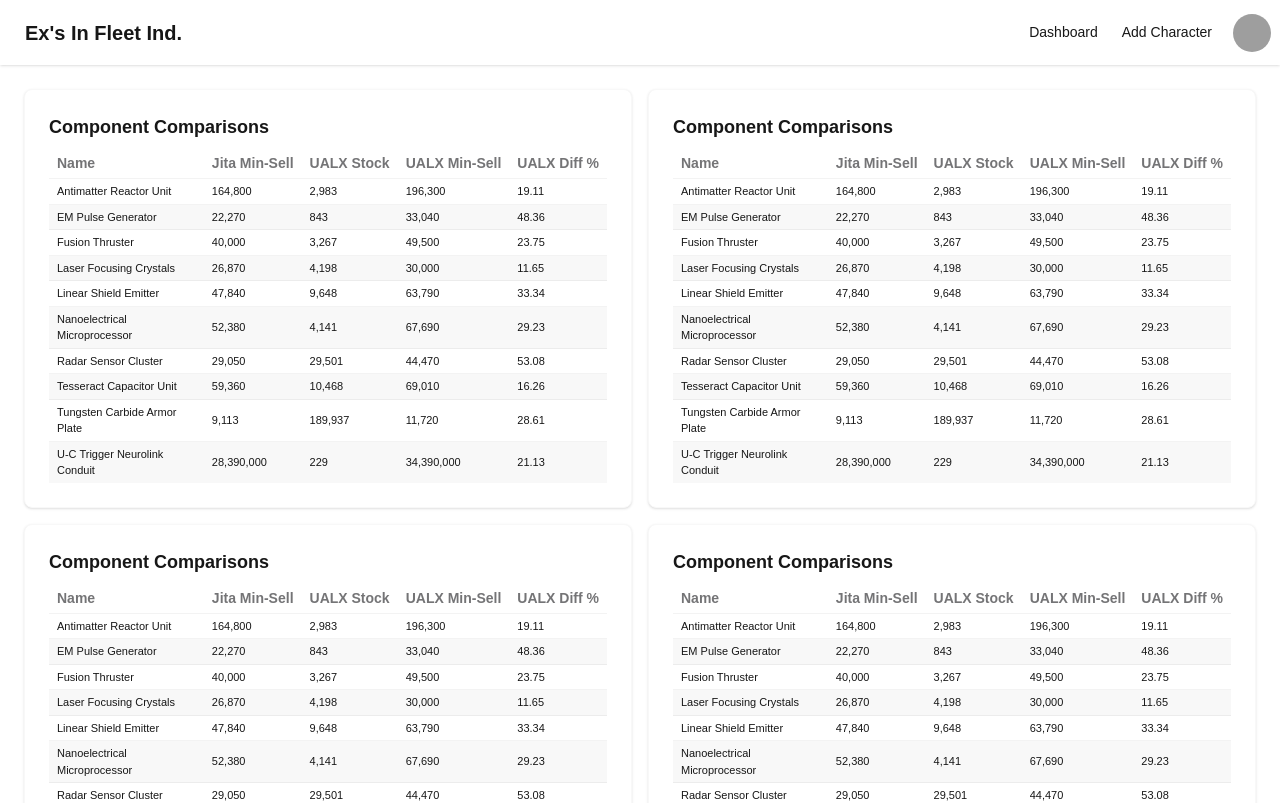
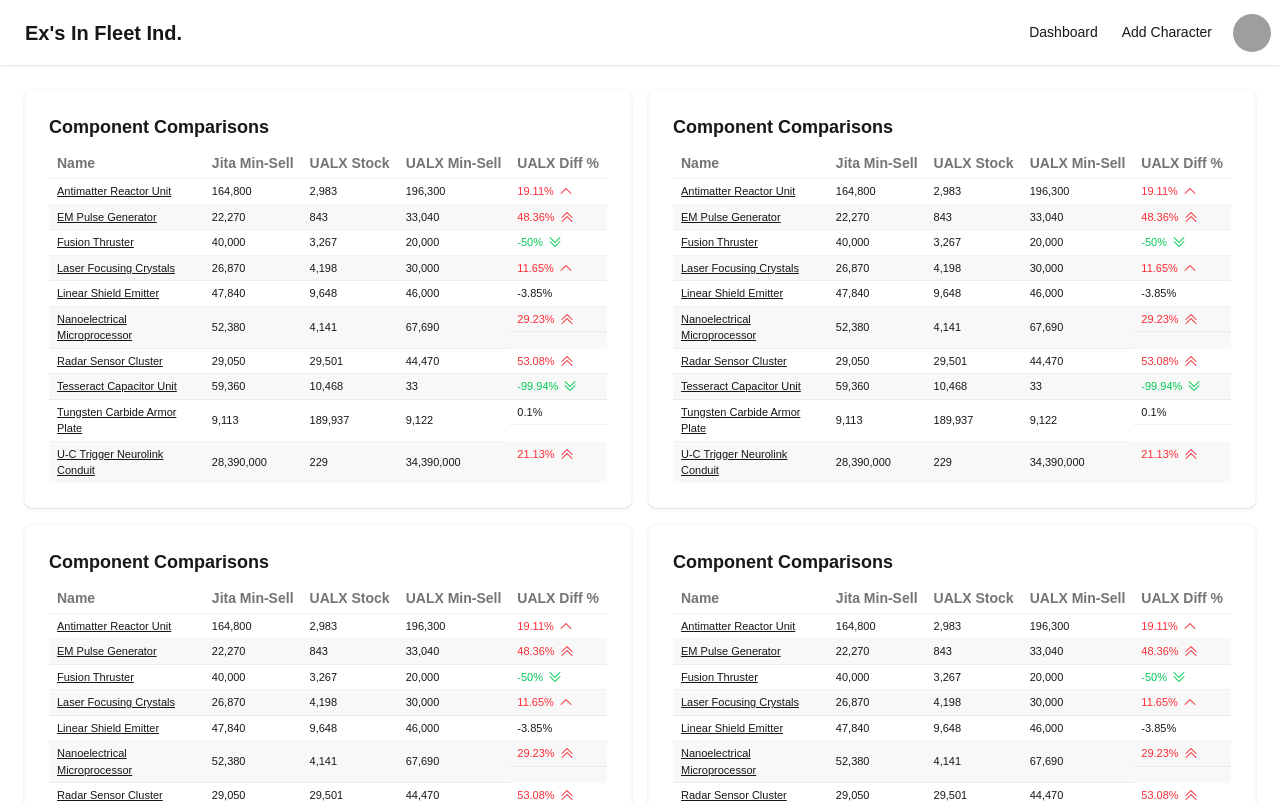
Before and after one commit to JayWood/exs-in-fleet, a Next.js app: page /admin in a window 1280 px wide. Shown: the top 803 px of the page. Built offline with nearby package versions, Linux system fonts and the light colour scheme; grey boxes are pictures that could not be loaded.

Commit message:
Checkpoint stuffs

```diff
--- a/package.json
+++ b/package.json
@@ -11,6 +11,7 @@
   "dependencies": {
     "@heroicons/react": "^2.2.0",
     "axios": "^1.10.0",
+    "clsx": "^2.1.1",
     "dotenv": "^17.0.1",
     "jose": "^6.0.11",
     "mongodb": "^6.17.0",
--- a/src/app/api/market/priceCompare/route.ts
+++ b/src/app/api/market/priceCompare/route.ts
@@ -29,7 +29,7 @@ export function getPriceComparison( props?: priceCompareParams ) {
     },
     {
       "source": 40000,
-      "target": 49500,
+      "target": 20000,
       "targetStock": 3267,
       "item": {
         "name": "Fusion Thruster",
@@ -47,7 +47,7 @@ export function getPriceComparison( props?: priceCompareParams ) {
     },
     {
       "source": 47840,
-      "target": 63790,
+      "target": 46000,
       "targetStock": 9648,
       "item": {
         "name": "Linear Shield Emitter",
@@ -74,7 +74,7 @@ export function getPriceComparison( props?: priceCompareParams ) {
     },
     {
       "source": 59360,
-      "target": 69010,
+      "target": 33,
       "targetStock": 10468,
       "item": {
         "name": "Tesseract Capacitor Unit",
@@ -83,7 +83,7 @@ export function getPriceComparison( props?: priceCompareParams ) {
     },
     {
       "source": 9113,
-      "target": 11720,
+      "target": 9122,
       "targetStock": 189937,
       "item": {
         "name": "Tungsten Carbide Armor Plate",
--- a/src/components/client/PriceComparison.tsx
+++ b/src/components/client/PriceComparison.tsx
@@ -2,6 +2,9 @@
 
 import CardMedium from "@/components/ui/CardMedium";
 import Table from "@/components/ui/Table";
+import {ChevronDownIcon, ChevronUpIcon} from "@heroicons/react/16/solid";
+import Chevron from "@/components/ui/Chevron";
+import Link from "next/link";
 
 interface Item {
   typeId: number;
@@ -52,15 +55,23 @@ const PriceComparison = ( {title, sourceSystem, targetSystem, prices}: PriceComp
           </thead>
           <tbody>
           {
-            prices?.map( ({source, target, targetStock, item}: PriceData, index ) => (
+            prices?.map( ({source, target, targetStock, item}: PriceData, index ) => {
+              const calculation = calculateDiffPercentage(target, source);
+              const calculationClass = calculation > 10 ? "text-red-500" : calculation < 0 ? "text-green-500" : null;
+              return (
                 <tr key={index}>
-                <td>{item.name}</td>
+                  <td><Link className="link" href={`https://evetycoon.com/market/${item.typeId}`} target="_blank">{item.name}</Link></td>
                   <td>{source.toLocaleString()}</td>
                   <td>{targetStock.toLocaleString()}</td>
                   <td>{target.toLocaleString()}</td>
-                <td>{calculateDiffPercentage(target, source)}</td>
+                  <td className="flex">
+                    <Chevron median={0} buffer={10} maxBuffer={20} value={calculation}>
+                      {calculation}%
+                    </Chevron>
+                  </td>
                 </tr>
-            ) )
+              )
+            } )
           }
           </tbody>
         </table>
--- /dev/null
+++ b/src/components/ui/Chevron.tsx
@@ -0,0 +1,59 @@
+'use client'
+
+import { ChevronUpIcon, ChevronDownIcon, ChevronDoubleUpIcon, ChevronDoubleDownIcon } from '@heroicons/react/24/solid'
+import clsx from 'clsx'
+
+export type Props = {
+    value: number
+    median: number
+    buffer: number
+    maxBuffer?: number
+    className?: string
+    children?: React.ReactNode
+    [k: string]: unknown
+}
+const Chevron = ({
+                     value,
+                     median,
+                     buffer,
+                     maxBuffer,
+                     className,
+                     children,
+                     ...rest
+                 }: Props) => {
+    const min = median - buffer
+    const max = median + buffer
+
+    const minDouble = maxBuffer !== undefined ? median - maxBuffer : null
+    const maxDouble = maxBuffer !== undefined ? median + maxBuffer : null
+
+    let icon = null
+    let color = ''
+
+    if (value > max) {
+        color = 'text-red-500'
+
+        if (maxDouble !== null && value > maxDouble) {
+            icon = <ChevronDoubleUpIcon className="w-4 h-4" />
+        } else {
+            icon = <ChevronUpIcon className="w-4 h-4" />
+        }
+    } else if (value < min) {
+        color = 'text-green-500'
+
+        if (minDouble !== null && value < minDouble) {
+            icon = <ChevronDoubleDownIcon className="w-4 h-4" />
+        } else {
+            icon = <ChevronDownIcon className="w-4 h-4" />
+        }
+    }
+
+    return (
+        <span className={clsx('inline-flex items-center gap-1', color, className)} {...rest}>
+      {children}
+            {icon}
+    </span>
+    )
+}
+
+export default Chevron;
```
Also changed, not shown: 1 other file (tests, documents, lock files or other folders). Lines whose indentation alone changed are shown as unchanged.
